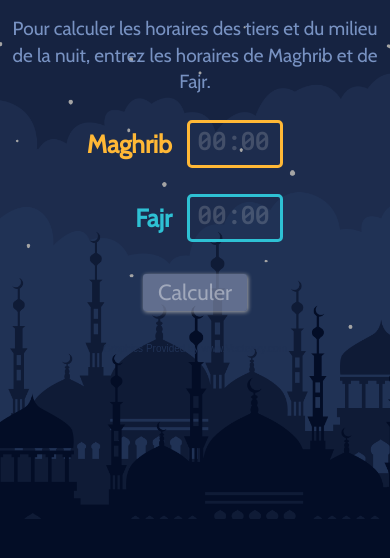
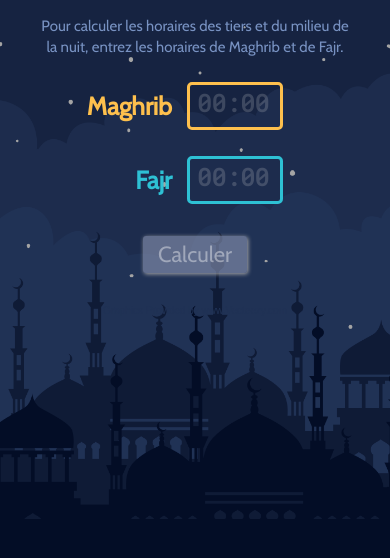
Before and after one commit to ShamShams/Night-Hours-Calculator, a React (Create React App) app: page / in a window 390 px wide. Shown: the top 558 px of the page. Built offline with nearby package versions, Linux system fonts and the light colour scheme.

Commit message:
Change: instruction fontSize & width, border time color, calc ctn animation, favicon android

```diff
--- a/public/index.html
+++ b/public/index.html
@@ -8,6 +8,7 @@
     <link rel="shortcut icon" href="%PUBLIC_URL%/favicon.ico">
     <link rel="icon" type="image/png" sizes="32x32" href="%PUBLIC_URL%/favicon-32x32.png">
     <link rel="icon" type="image/png" sizes="16x16" href="%PUBLIC_URL%/favicon-16x16.png">
+    <link rel="mask-icon" href="%PUBLIC_URL%/safari-pinned-tab.svg" color="#5bbad5">
     <link href="https://fonts.googleapis.com/css?family=Roboto+Mono|Cabin|Signika|Ubuntu" rel="stylesheet">
     <title>Night Hours Calculator - Calculez les horaires des tiers et du milieu de la nuit</title>
   </head>
--- a/src/components/Main.js
+++ b/src/components/Main.js
@@ -67,24 +67,24 @@ class Main extends Component {
                         label="Maghrib"
                         value={ maghrib }
                         handleChange={ this.handleChangeMaghrib }
-                        color='#ffb836'
+                        color='#fec04d'
                     />
 
-                    <div className={ (third2 && middle && third3) ? 'show' : 'hide' }>
+                <div className={ (third2 && middle && third3) ? 'show' : 'hide' }>
                         <Time
                             label='2e tiers'
                             time={ third2 }
-                            color='#de6666'
+                            color='#d67474'
                         />
                         <Time
                             label='Milieu'
                             time={ middle }
-                            color='#8b62b6'
+                            color='#a376d2'
                         />
                         <Time
                             label='3e tiers'
                             time={ third3 }
-                            color='#5c7ee3'
+                            color='#6f89d9'
                         />
                     </div>
 
--- a/src/styles/styles.css
+++ b/src/styles/styles.css
@@ -17,12 +17,12 @@ body {
 
 .Main-instructions {
     font-family: 'Cabin';
-    font-size: 19px;
+    font-size: 17px;
     font-weight: lighter;
     line-height: 1.4;
     /* color: #ccc; */
     color: #7892c2;
-    max-width: 28rem;
+    max-width: 25rem;
     margin: 1rem auto;
     margin-bottom: 1.5rem;
 }
@@ -71,9 +71,9 @@ body {
     padding: 5px 15px;
     margin: 2rem auto 1rem auto;
     cursor: pointer;
-    -webkit-transition: 0.9s;
-    -o-transition: 0.9s;
-    transition: 0.9s;
+    -webkit-transition: 1s;
+    -o-transition: 1s;
+    transition: 1s;
 }
 
 .Button-calculate:active {
@@ -132,8 +132,12 @@ body {
 
 /* MEDIA QUERIES */
 
-@media all and (max-width: 600px) {
-    body{
+@media all and (max-width: 820px) {
+    body {
         background-size: 200%;
     }
+    .Main-instructions  {
+        font-size: 15px;
+        max-width: 20rem;
+    }
 }
```
Also changed, not shown: public/manifest.json, public/safari-pinned-tab.svg (added).
